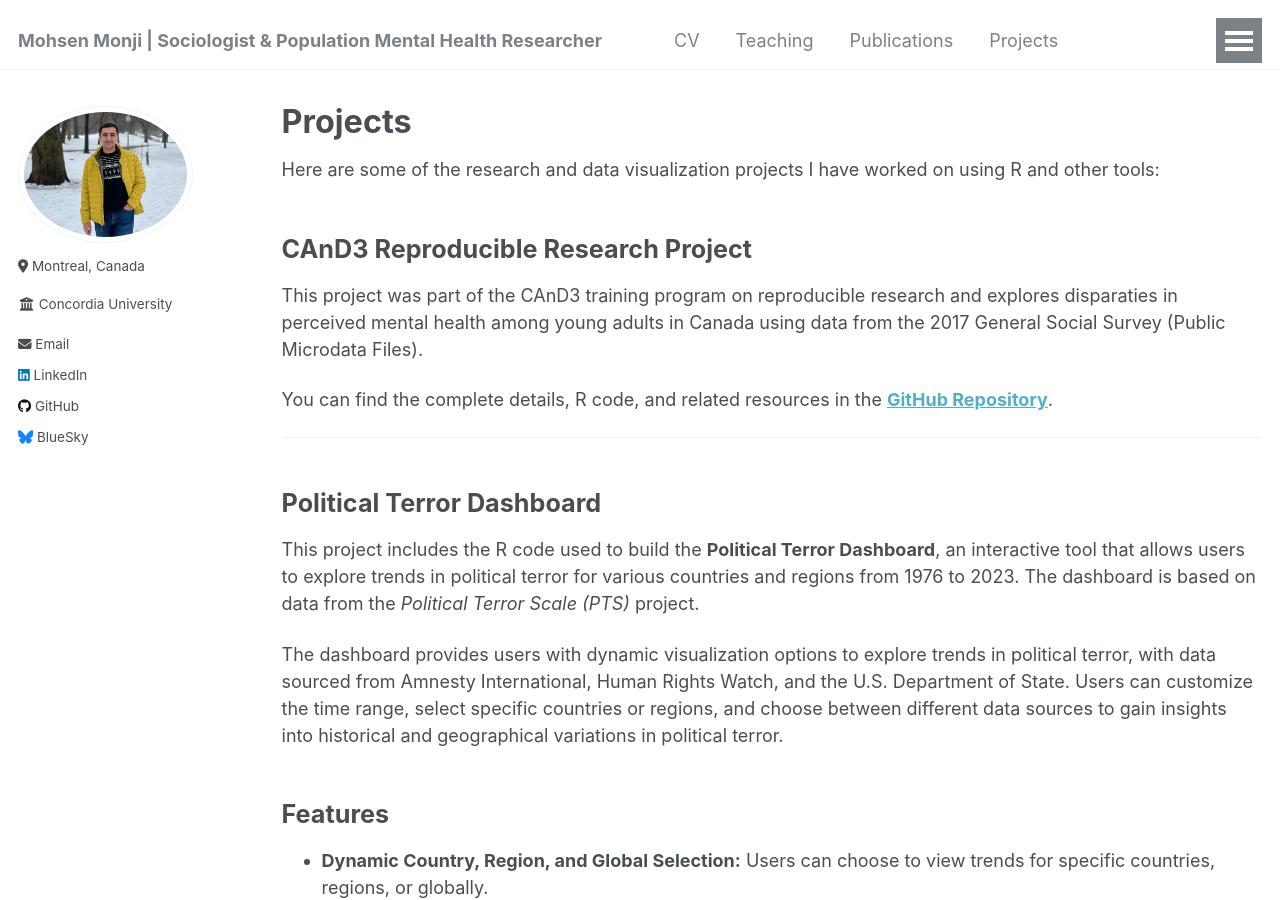
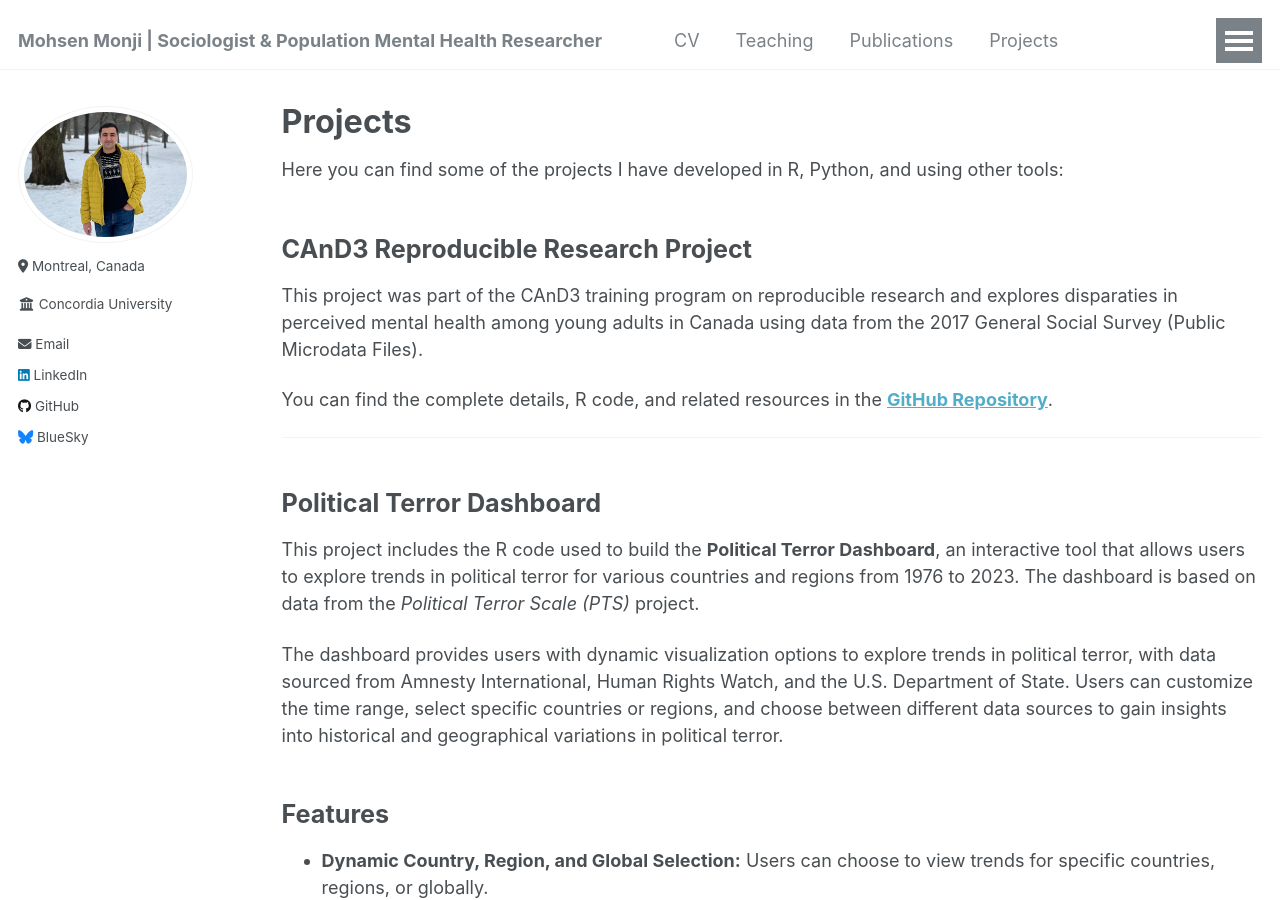
Before and after one commit to Mohsnmonji/mohsnmonji.github.io, a Jekyll site: the page built from _pages/portfolio.html, in a window 1280 px wide and 900 px high. Built offline with Jekyll 4.4.1, drawn with Linux system fonts in a browser that asks for light colours.

Commit message:
Update portfolio.html

```diff
--- a/_pages/portfolio.html
+++ b/_pages/portfolio.html
@@ -7,7 +7,7 @@ author_profile: true
 
 {% include base_path %}
 
-<p>Here are some of the research and data visualization projects I have worked on using R and other tools:</p>
+<p>Here you can find some of the projects I have developed in R, Python, and using other tools:</p>
 
 {% for post in site.portfolio %}
   <div class="project-item">
```
